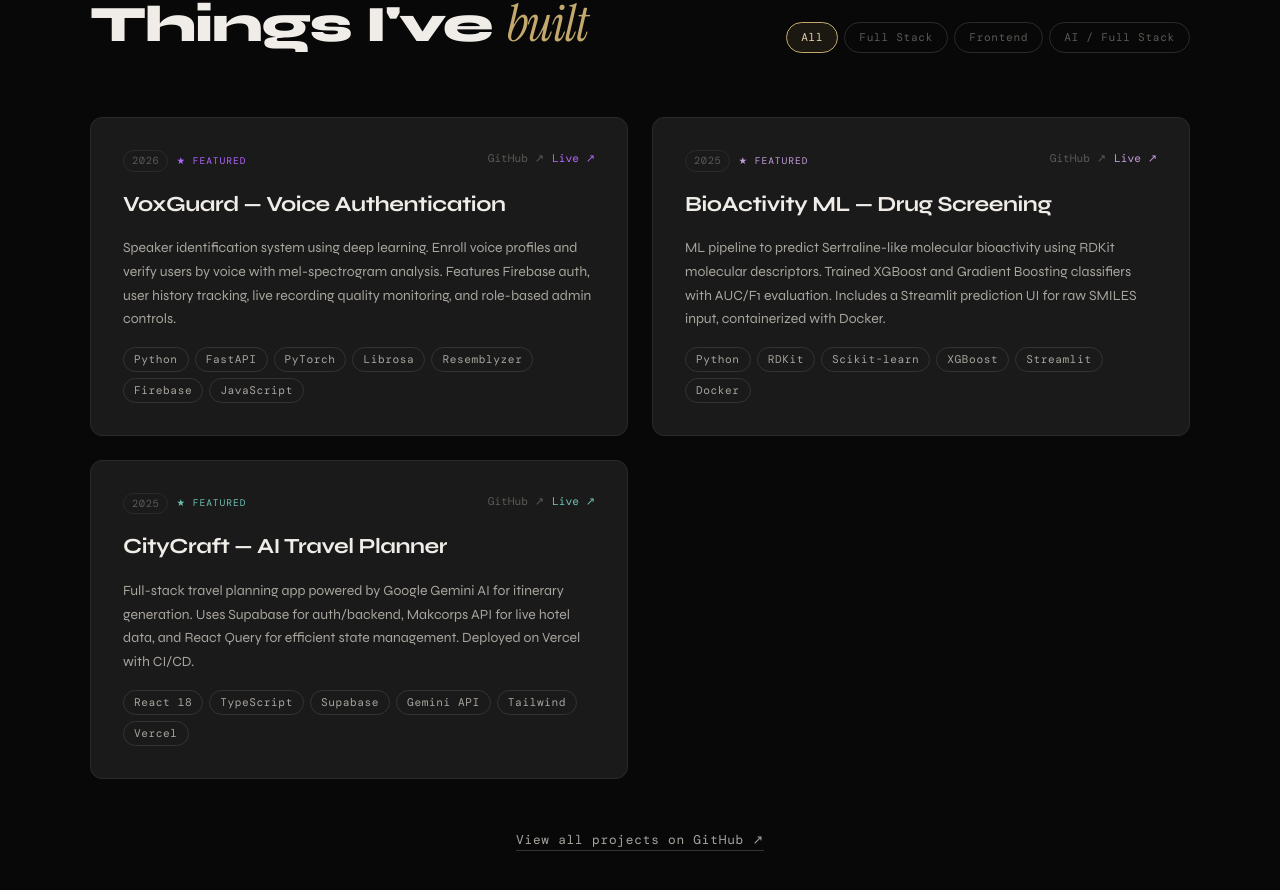
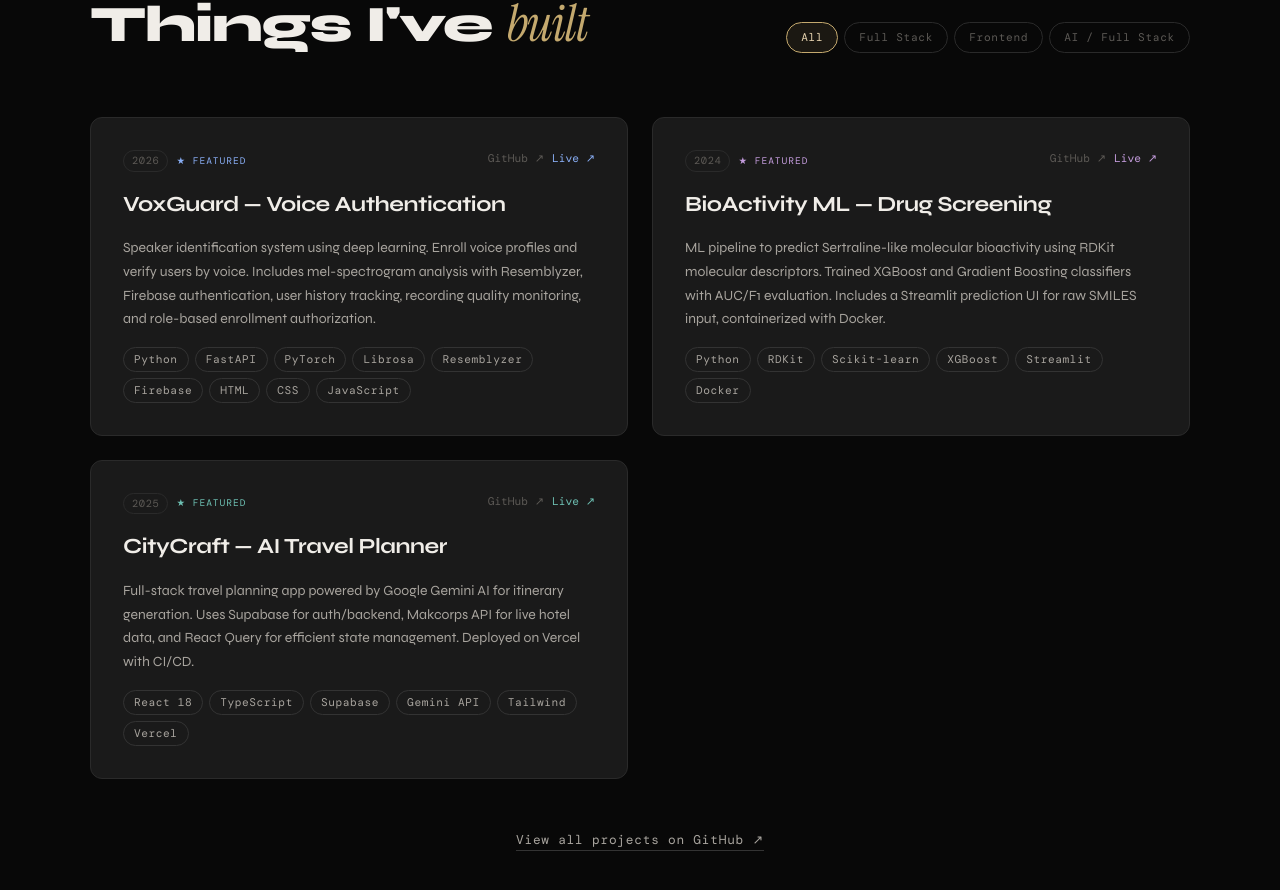
Before and after one commit to 2415500118/Portfolioc, a React (Vite) app in the folder portfolio/: page / in a window 1280 px wide. Shown: the part 3000-3890 px from the top of the page. Built offline with nearby package versions, Linux system fonts and the light colour scheme; no server answers; a web font is replaced by a local one.

Commit message:
feat: update projects order and contact email config

```diff
--- a/portfolio/src/components/sections/Contact.tsx
+++ b/portfolio/src/components/sections/Contact.tsx
@@ -15,7 +15,7 @@ export default function Contact() {
 
   // Initialize EmailJS
   useEffect(() => {
-    emailjs.init(import.meta.env.VITE_EMAILJS_PUBLIC_KEY)
+    emailjs.init('deAkfDAZFjCeoeavC') // Get this from emailjs.com dashboard
   }, [])
 
   const copyEmail = () => {
@@ -31,8 +31,8 @@ export default function Contact() {
 
     try {
       await emailjs.send(
-        import.meta.env.VITE_EMAILJS_SERVICE_ID,
-        import.meta.env.VITE_EMAILJS_TEMPLATE_ID,
+        'service_x2fb82a', // Get this from emailjs.com
+        'template_ts1n6y4', // Get this from emailjs.com
         {
           to_email: email,
           from_name: formState.name,
--- a/portfolio/src/components/sections/Projects.tsx
+++ b/portfolio/src/components/sections/Projects.tsx
@@ -5,15 +5,15 @@ const projects = [
   {
     id: 1,
     title: 'VoxGuard — Voice Authentication',
-    description: 'Speaker identification system using deep learning. Enroll voice profiles and verify users by voice with mel-spectrogram analysis. Features Firebase auth, user history tracking, live recording quality monitoring, and role-based admin controls.',
-    tags: ['Python', 'FastAPI', 'PyTorch', 'Librosa', 'Resemblyzer', 'Firebase', 'JavaScript'],
+    description: 'Speaker identification system using deep learning. Enroll voice profiles and verify users by voice. Includes mel-spectrogram analysis with Resemblyzer, Firebase authentication, user history tracking, recording quality monitoring, and role-based enrollment authorization.',
+    tags: ['Python', 'FastAPI', 'PyTorch', 'Librosa', 'Resemblyzer', 'Firebase', 'HTML', 'CSS', 'JavaScript'],
     category: 'AI / Full Stack',
     year: '2026',
     link: 'https://mini-project-7k5l.onrender.com/',
     github: 'https://github.com/2415500118/Vox-Guard',
     featured: true,
-    gradient: 'linear-gradient(135deg, #1a0033 0%, #2d1b69 100%)',
-    accent: '#b366ff',
+    gradient: 'linear-gradient(135deg, #101a2a 0%, #1f2f4a 100%)',
+    accent: '#89aef5',
   },
   {
     id: 2,
@@ -21,7 +21,7 @@ const projects = [
     description: 'ML pipeline to predict Sertraline-like molecular bioactivity using RDKit molecular descriptors. Trained XGBoost and Gradient Boosting classifiers with AUC/F1 evaluation. Includes a Streamlit prediction UI for raw SMILES input, containerized with Docker.',
     tags: ['Python', 'RDKit', 'Scikit-learn', 'XGBoost', 'Streamlit', 'Docker'],
     category: 'ML',
-    year: '2025',
+    year: '2024',
     link: 'https://ml-project-9bp7.onrender.com',
     github: 'https://github.com/2415500118/ML_Project',
     featured: true,
```
